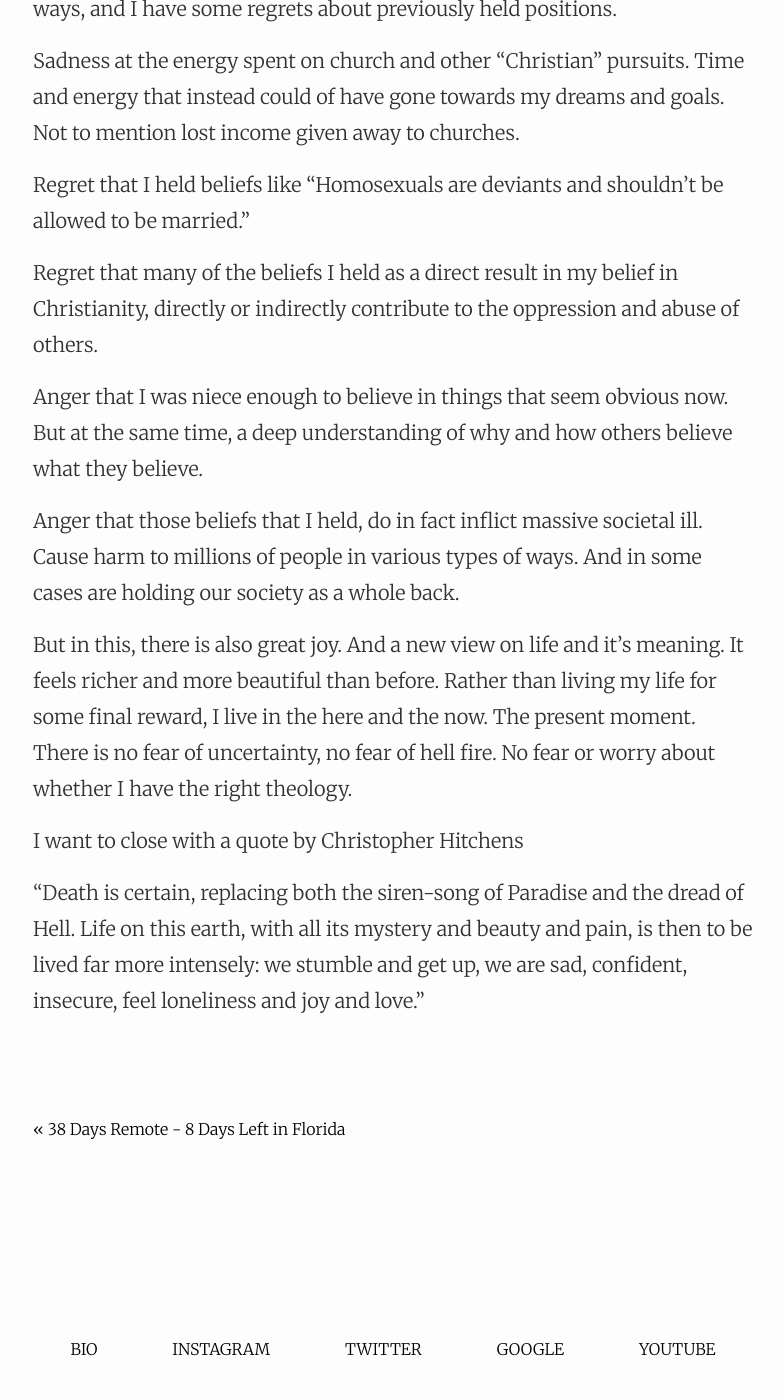
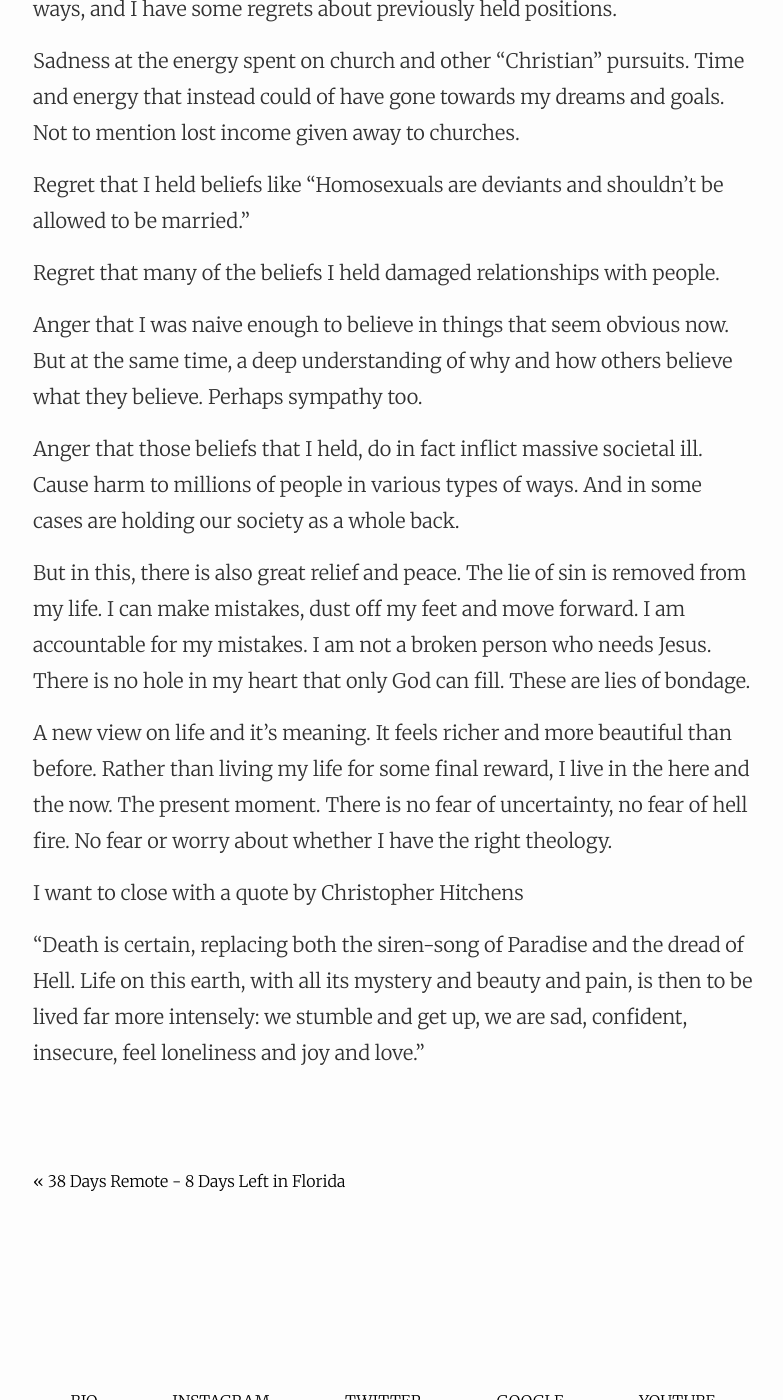
Before and after one commit to devbymike/mk3y.com, a Jekyll site: the page built from _posts/2015-11-03-I-am-an-atheist.md, in a window 1280 px wide and 1400 px high, scrolled down 6096 px. Shown: the whole window, without its empty margins (247-1030 px from the left). Built offline with Jekyll 4.4.1, drawn with Linux system fonts in a browser that asks for light colours.

Commit message:
updates to the post

```diff
--- a/_posts/2015-11-03-I-am-an-atheist.md
+++ b/_posts/2015-11-03-I-am-an-atheist.md
@@ -132,13 +132,17 @@ Sadness at the energy spent on church and other “Christian” pursuits. Time a
 
 Regret that I held beliefs like “Homosexuals are deviants and shouldn’t be allowed to be married.”
 
-Regret that many of the beliefs I held as a direct result in my belief in Christianity, directly or indirectly contribute to the oppression and abuse of others.
+Regret that many of the beliefs I held damaged relationships with people.
 
-Anger that I was niece enough to believe in things that seem obvious now. But at the same time, a deep understanding of why and how others believe what they believe.
+Anger that I was naive enough to believe in things that seem obvious now. But at the same time, a deep understanding of why and how others believe what they believe. Perhaps sympathy too.
 
 Anger that those beliefs that I held, do in fact inflict massive societal ill. Cause harm to millions of people in various types of ways. And in some cases are holding our society as a whole back.
 
-But in this, there is also great joy. And a new view on life and it’s meaning. It feels richer and more beautiful than before. Rather than living my life for some final reward, I live in the here and the now. The present moment. There is no fear of uncertainty, no fear of hell fire. No fear or worry about whether I have the right theology.
+But in this, there is also great relief and peace. The lie of sin is removed from my life. I can make mistakes, dust off my feet and move forward. I am accountable for my mistakes. I am not a broken person who needs Jesus. There is no hole in my heart that only God can fill. These are lies of bondage.
+
+
+A new view on life and it’s meaning. It feels richer and more beautiful than before. Rather than living my life for some final reward, I live in the here and the now. The present moment. There is no fear of uncertainty, no fear of hell fire. No fear or worry about whether I have the right theology.
+
 
 I want to close with a quote by Christopher Hitchens
 
```
